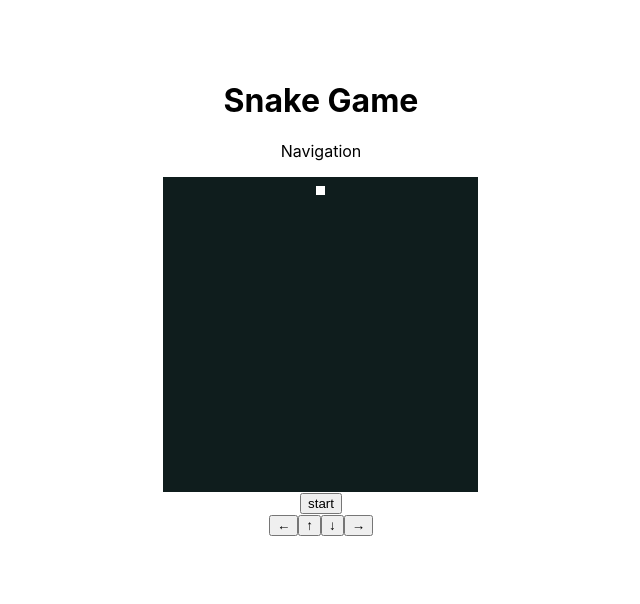
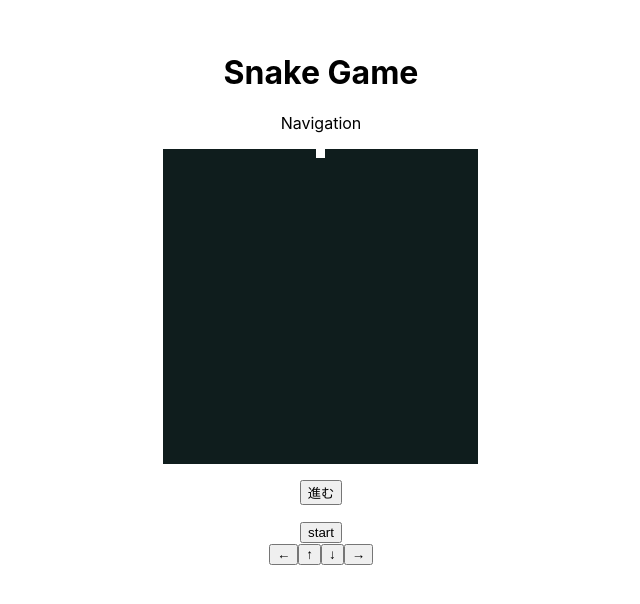
Before and after one commit to acaibawl/hooks-snake-game, a React (Create React App) app: page / in a window 1280 px wide. Shown: the part 102-706 px from the top of the page, without its empty margins (319-959 px from the left). Built offline with nearby package versions, Linux system fonts and the light colour scheme.

Commit message:
蛇が自動で上に進むところまで

```diff
--- a/src/App.js
+++ b/src/App.js
@@ -1,13 +1,49 @@
+import React, { useState, useEffect } from 'react';
 import Navigation from './components/Navigation';
 import Field from './components/Field';
 import Button from './components/Button';
 import ManipulationPanel from './components/ManipulationPanel';
 import { initFields } from './utils';
 
-const fields = initFields(35);
-fields[1][17] = 'snake';
+const initialPosition = {x: 17, y: 17};
+const initialValues = initFields(35, initialPosition);
+const defaultInterval = 100;
+
+let timer = undefined;
+
+const unsubscribe = () => {
+  if(!timer) { return; }
+  clearInterval(timer);
+}
 
 function App() {
+  const [fields, setFields] = useState(initialValues);
+  const [position, setPosition] = useState();
+  const [tick, setTick] = useState(0);
+
+  useEffect(() => {
+    setPosition(initialPosition);
+    // ゲーム内の時間を管理する
+    timer = setInterval(() => {
+      setTick(tick => tick + 1 );
+    }, defaultInterval)
+    return unsubscribe  // コンポーネントが削除されるときに実行される関数をreturnにセット
+  }, []);
+
+  useEffect(() => {
+    if(!position){ return; }
+    goUp();
+  }, [tick]);
+
+  const goUp = () => {
+    const {x, y} = position;
+    const nextY = Math.max(y -1, 0);
+    fields[y][x] = '';
+    fields[nextY][x] = 'snake';
+    setPosition({ x, y: nextY });
+    setFields(fields);
+  }
+
   return (
     <div className="App">
       <header className='header'>
@@ -19,6 +55,9 @@
       <main className='main'>
         <Field fields={fields} />
       </main>
+      <div style={{ padding: '16px' }}>
+        <button onClick={goUp} >進む</button>
+      </div>
       <footer className='footer'>
         <Button />
         <ManipulationPanel />
--- a/src/utils/index.js
+++ b/src/utils/index.js
@@ -1,11 +1,11 @@
-export const initFields = (fieldSize) => {
+export const initFields = (fieldSize, snakePosition) => {
   const fields = [];
   for (let i = 0; i < fieldSize; i++) {
     const cols = new Array(fieldSize).fill('');
     fields.push(cols);
   }
 
-  fields[1][17] = 'snake';
+  fields[snakePosition.x][snakePosition.y] = 'snake';
 
   return fields;
 }
```
